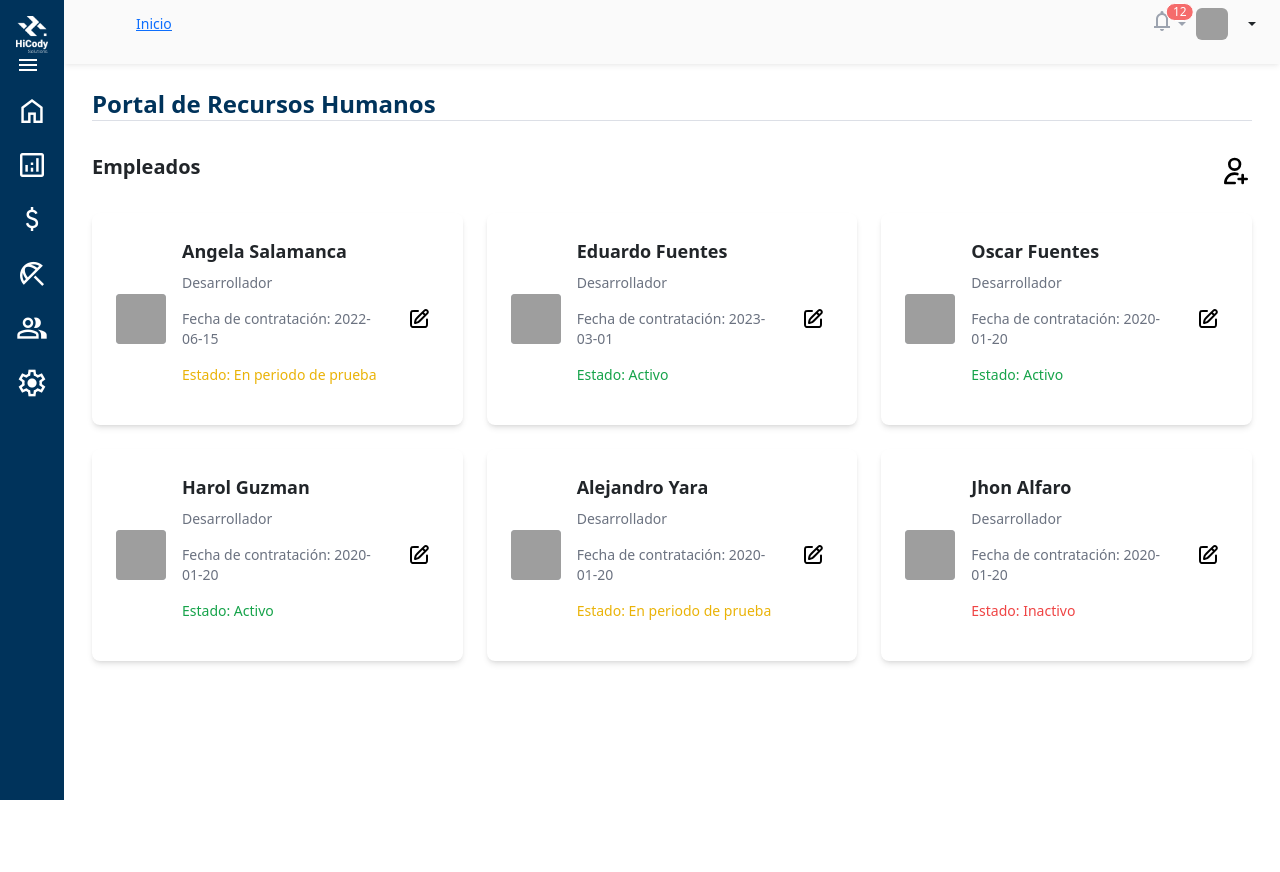
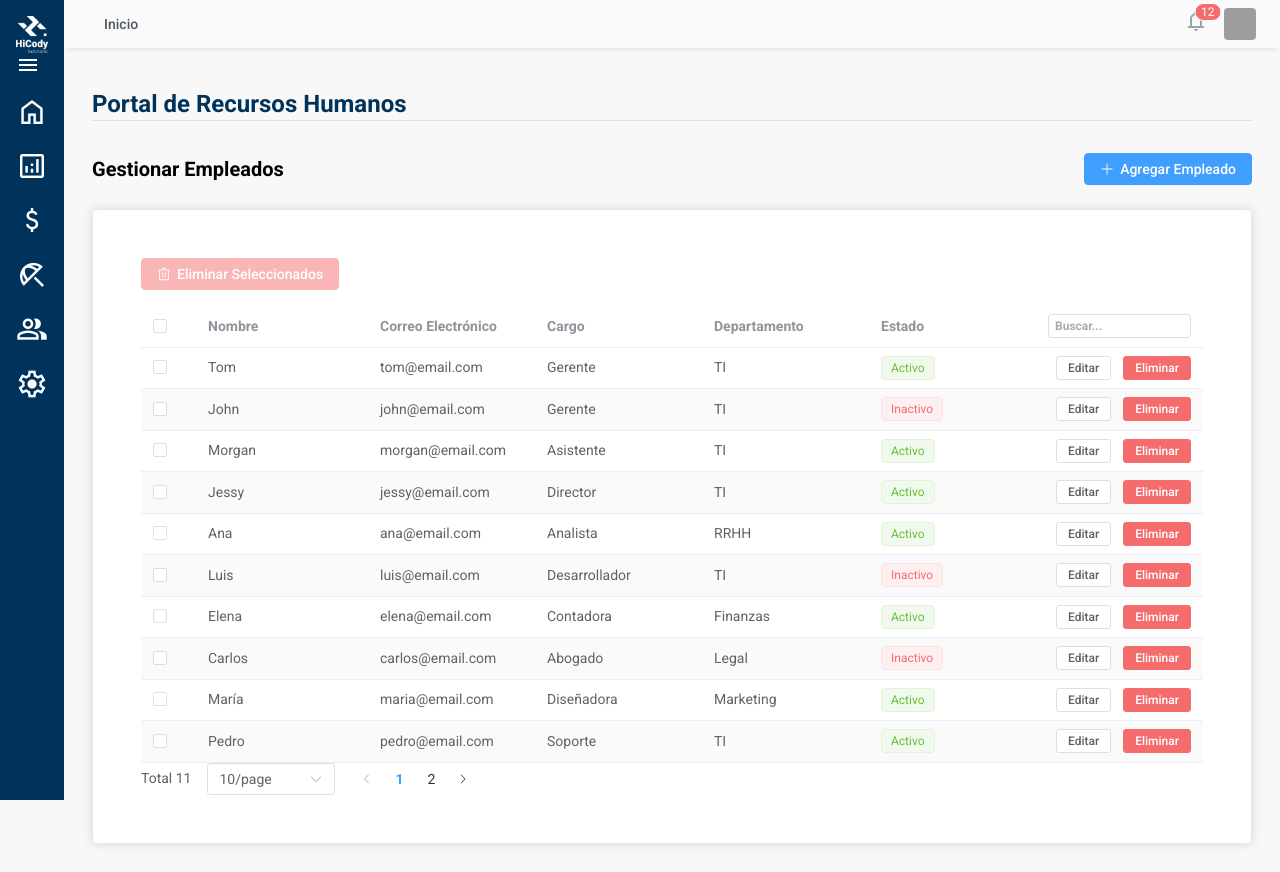
Before and after one commit to KatzeAn/Multiaceros, a Vue app: page /portal-rrhh/gestionar-empleados in a window 1280 px wide. Before the commit the page ends 800 px from the top, so only its background shows below. Built offline with nearby package versions, Linux system fonts and the light colour scheme; grey boxes are pictures that could not be loaded.

Commit message:
refactor: update employee management view with modal and pagination features

```diff
--- a/src/main.ts
+++ b/src/main.ts
@@ -7,7 +7,7 @@ import { createPinia } from 'pinia'
 import ElementPlus from 'element-plus'
 import 'element-plus/dist/index.css'
 
-import 'bootstrap/dist/css/bootstrap.min.css'
+//import 'bootstrap/dist/css/bootstrap.min.css'
 
 import App from './App.vue'
 import router from './presentation/router'
--- a/src/presentation/views/PortalRRHH/manageEmployeesView.vue
+++ b/src/presentation/views/PortalRRHH/manageEmployeesView.vue
@@ -1,147 +1,271 @@
 <template>
+  <!-- MODAL PARA AÑADIR EMPLEADO -->
+  <el-dialog v-model="isAddModalOpen" title="Añadir Nuevo Empleado">
+    <AddEmployee @close-form="closeForm" @add-employee="AddEmployee" />
+  </el-dialog>
+
   <div class="space-y-6">
     <div class="flex justify-between items-center">
-      <h2 class="text-xl font-bold">Empleados</h2>
-      <AddIcon @open-form="openForm" />
+      <h2 class="text-xl font-bold">Gestionar Empleados</h2>
+      <el-button type="primary" icon="Plus" @click="openAddModal">
+        Agregar Empleado
+      </el-button>
     </div>
 
-    <div class="grid grid-cols-1 md:grid-cols-2 lg:grid-cols-3 gap-4">
-      <EmployeeCard
-        v-for="employee in employees"
-        :key="employee.id"
-        :id="employee.id"
-        :fullName="employee.fullName"
-        :position="employee.position"
-        :hireDate="employee.hireDate"
-        :status="employee.status"
-        :avatar="employee.avatar"
-        :shape="employee.shape"
-        :size="employee.size"
-        @edit="handleEdit"
+    <el-card class="p-7">
+      <el-button
+        icon="Delete"
+        type="danger"
+        class="mb-4"
+        :disabled="!selectedRows.length"
+        @click="deleteSelected"
+      >
+        Eliminar Seleccionados
+      </el-button>
+
+      <el-table
+        :data="paginatedData"
+        style="width: 100%"
+        stripe
+        @selection-change="handleSelectionChange"
+      >
+        <!-- Checkbox para seleccionar múltiples filas -->
+        <el-table-column type="selection" width="55" />
+
+        <el-table-column label="Nombre" prop="name" />
+        <el-table-column label="Correo Electrónico" prop="email" />
+        <el-table-column label="Cargo" prop="jobTitle" />
+        <el-table-column label="Departamento" prop="department" />
+        <el-table-column label="Estado" prop="status">
+          <template #default="{ row }">
+            <el-tag :type="row.status ? 'success' : 'danger'">
+              {{ row.status ? "Activo" : "Inactivo" }}
+            </el-tag>
+          </template>
+        </el-table-column>
+
+        <el-table-column align="right">
+          <template #header>
+            <el-input
+              v-model="search"
+              size="small"
+              placeholder="Buscar..."
+              clearable
             />
-    </div>
+          </template>
+          <template #default="scope">
+            <el-button
+              size="small"
+              @click="handleEdit(scope.$index, scope.row)"
+            >
+              Editar
+            </el-button>
+            <el-popconfirm
+              width="220"
+              icon="InfoFilled"
+              icon-color="#626AEF"
+              title="¿Estás seguro de eliminar?"
+              @cancel="onCancel"
+            >
+              <template #reference>
+                <el-button
+                  size="small"
+                  type="danger"
+                  @click="handleDelete(scope.$index, scope.row)"
+                >
+                  Eliminar
+                </el-button>
+              </template>
+              <template #actions="{ confirm, cancel }">
+                <el-button size="small" @click="cancel">No</el-button>
+                <el-button
+                  type="danger"
+                  size="small"
+                  :disabled="!clicked"
+                  @click="confirm"
+                >
+                  Sí
+                </el-button>
+              </template>
+            </el-popconfirm>
+          </template>
+        </el-table-column>
+      </el-table>
 
-    <el-dialog v-model="isAddModalOpen" title="Añadir Nuevo Empleado">
-      <AddEmploye @close-form="closeForm" @add-employee="addEmployee" />
-    </el-dialog>
-
-    <el-dialog v-model="isEditModalOpen" title="Editar Empleado">
-      <EditEmployeeForm
-        v-if="selectedEmployee"
-        :employee="selectedEmployee"
-        @close="isEditModalOpen = false"
-        @save="saveEmployee"
+      <!-- Paginación -->
+      <el-pagination
+        v-model:current-page="currentPage"
+        :page-size="pageSize"
+        :page-sizes="[10, 20, 50]"
+        layout="total, sizes, prev, pager, next"
+        :total="tableData.length"
+        @size-change="handleSizeChange"
+        @current-change="handlePageChange"
       />
-    </el-dialog>
+    </el-card>
   </div>
 </template>
 
-<script>
-import AddIcon from './components/AddIcon.vue';
-import AddEmploye from './components/AddEmploye.vue';
-import EmployeeCard from "./components/EmployeeCard.vue";
-import EditEmployeeForm from "./components/EditEmployeeForm.vue";
+<script lang="ts" setup>
+import { computed, ref } from "vue";
+import AddEmployee from "@/presentation/views/PortalRRHH/components/AddEmployee.vue";
 
-export default {
-  components: {
-    AddIcon,
-    AddEmploye,
-    EmployeeCard,
-    EditEmployeeForm,
-  },
-  data() {
-    return {
-      employees: [  {
-          id: 1,
-          fullName: "Angela Salamanca",
-          position: "Desarrollador",
-          hireDate: "2022-06-15",
-          status: "En periodo de prueba",
-          avatar:"https://cube.elemecdn.com/9/c2/f0ee8a3c7c9638a54940382568c9dpng.png",
-          shape: "square",
-          size: 50,
+interface User {
+  name: string;
+  email: string;
+  jobTitle: string;
+  department: string;
+  status: boolean;
+}
+
+// Estado para el modal de añadir empleado
+const isAddModalOpen = ref(false);
+
+// Función para abrir el modal
+const openAddModal = () => {
+  isAddModalOpen.value = true;
+};
+
+// Función para cerrar el modal
+const closeForm = () => {
+  isAddModalOpen.value = false;
+};
+
+const clicked = ref(false);
+function onCancel() {
+  clicked.value = true;
+}
+
+const search = ref("");
+const currentPage = ref(1);
+const pageSize = ref(10); // Número de filas por página
+const selectedRows = ref<User[]>([]); // Almacena las filas seleccionadas
+
+const filterTableData = computed(() =>
+  tableData.filter(
+    (data) =>
+      !search.value ||
+      data.name.toLowerCase().includes(search.value.toLowerCase())
+  )
+);
+
+// Obtener solo los datos de la página actual
+const paginatedData = computed(() => {
+  const start = (currentPage.value - 1) * pageSize.value;
+  return filterTableData.value.slice(start, start + pageSize.value);
+});
+
+const handlePageChange = (page: number) => {
+  currentPage.value = page;
+};
+
+const handleSizeChange = (size: number) => {
+  pageSize.value = size;
+  currentPage.value = 1; // Reiniciar a la primera página
+};
+
+const handleSelectionChange = (rows: User[]) => {
+  selectedRows.value = rows;
+};
+
+const deleteSelected = () => {
+  selectedRows.value.forEach((row) => {
+    const index = tableData.findIndex((item) => item.email === row.email);
+    if (index !== -1) {
+      tableData.splice(index, 1);
+    }
+  });
+  selectedRows.value = [];
+};
+
+const handleEdit = (index: number, row: User) => {
+  console.log("Editar:", index, row);
+};
+
+const handleDelete = (index: number, row: User) => {
+  const idx = tableData.findIndex((item) => item.email === row.email);
+  if (idx !== -1) {
+    tableData.splice(idx, 1);
+  }
+};
+
+const tableData: User[] = [
+  {
+    name: "Tom",
+    email: "tom@email.com",
+    jobTitle: "Gerente",
+    department: "TI",
+    status: true,
   },
   {
-          id: 2,
-          fullName: "Eduardo Fuentes",
-          position: "Desarrollador",
-          hireDate: "2023-03-01",
-          status: "Activo",
-          avatar:"https://cube.elemecdn.com/9/c2/f0ee8a3c7c9638a54940382568c9dpng.png",
-          shape: "square",
-          size: 50,
+    name: "John",
+    email: "john@email.com",
+    jobTitle: "Gerente",
+    department: "TI",
+    status: false,
   },
   {
-          id: 3,
-          fullName: "Oscar Fuentes",
-          position: "Desarrollador",
-          hireDate: "2020-01-20",
-          status: "Activo",
-          avatar:"https://cube.elemecdn.com/9/c2/f0ee8a3c7c9638a54940382568c9dpng.png",
-          shape: "square",
-          size: 50,
+    name: "Morgan",
+    email: "morgan@email.com",
+    jobTitle: "Asistente",
+    department: "TI",
+    status: true,
   },
   {
-          id: 4,
-          fullName: "Harol Guzman",
-          position: "Desarrollador",
-          hireDate: "2020-01-20",
-          status: "Activo",
-          avatar:"https://cube.elemecdn.com/9/c2/f0ee8a3c7c9638a54940382568c9dpng.png",
-          shape: "square",
-          size: 50,
+    name: "Jessy",
+    email: "jessy@email.com",
+    jobTitle: "Director",
+    department: "TI",
+    status: true,
   },
   {
-          id: 5,
-          fullName: "Alejandro Yara",
-          position: "Desarrollador",
-          hireDate: "2020-01-20",
-          status: "En periodo de prueba",
-          avatar:"https://cube.elemecdn.com/9/c2/f0ee8a3c7c9638a54940382568c9dpng.png",
-          shape: "square",
-          size: 50,
+    name: "Ana",
+    email: "ana@email.com",
+    jobTitle: "Analista",
+    department: "RRHH",
+    status: true,
   },
   {
-          id: 6,
-          fullName: "Jhon Alfaro",
-          position: "Desarrollador",
-          hireDate: "2020-01-20",
-          status: "Inactivo",
-          avatar:"https://cube.elemecdn.com/9/c2/f0ee8a3c7c9638a54940382568c9dpng.png",
-          shape: "square",
-          size: 50,
+    name: "Luis",
+    email: "luis@email.com",
+    jobTitle: "Desarrollador",
+    department: "TI",
+    status: false,
   },
-        ],
-      isAddModalOpen: false,
-      isEditModalOpen: false,
-      selectedEmployee: null,
-    };
+  {
+    name: "Elena",
+    email: "elena@email.com",
+    jobTitle: "Contadora",
+    department: "Finanzas",
+    status: true,
   },
-  methods: {
-    // Abre el modal para agregar empleado
-    openForm() {
-      this.isAddModalOpen = true;
+  {
+    name: "Carlos",
+    email: "carlos@email.com",
+    jobTitle: "Abogado",
+    department: "Legal",
+    status: false,
   },
-    // Cierra el modal de agregar empleado
-    closeForm() {
-      this.isAddModalOpen = false;
+  {
+    name: "María",
+    email: "maria@email.com",
+    jobTitle: "Diseñadora",
+    department: "Marketing",
+    status: true,
   },
-    // Lógica para agregar un nuevo empleado
-    addEmployee(newEmployee) {
-      this.employees.push(newEmployee);
-      this.isAddModalOpen = false;  // Cerrar el modal
+  {
+    name: "Pedro",
+    email: "pedro@email.com",
+    jobTitle: "Soporte",
+    department: "TI",
+    status: true,
   },
-    handleEdit(employeeId) {
-      this.selectedEmployee = this.employees.find(emp => emp.id === employeeId);
-      this.isEditModalOpen = true;
+  {
+    name: "Sofía",
+    email: "sofia@email.com",
+    jobTitle: "Secretaria",
+    department: "Administración",
+    status: true,
   },
-    saveEmployee(updatedEmployee) {
-      const index = this.employees.findIndex(emp => emp.id === updatedEmployee.id);
-      if (index !== -1) {
-        this.$set(this.employees, index, updatedEmployee);
-      }
-      this.isEditModalOpen = false;
-    },
-  },
-};
+];
 </script>
```
Also changed, not shown: src/presentation/views/PortalRRHH/components/AddEmployee.vue (renamed from src/presentation/views/PortalRRHH/components/AddEmploye.vue), 1 other file (tests, documents, lock files or other folders). Lines whose indentation alone changed are shown as unchanged.
